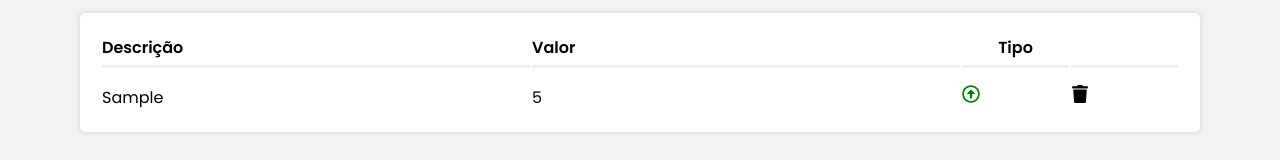
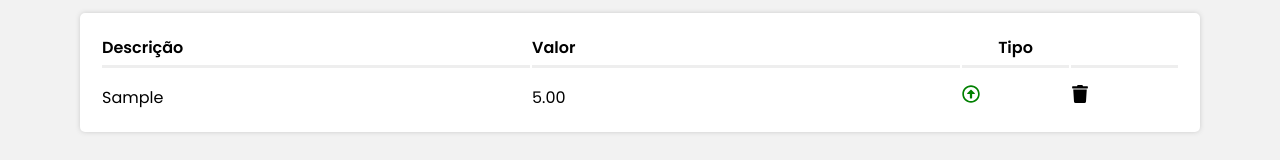
Before and after one commit to serjsouzar/controle-de-financas, a React (Create React App) app: page / in a window 1280 px wide. Both pictures are taken after typing "Sample", "5" into the empty fields and a click on the button "ADICIONAR". Shown: the part 401-561 px from the top of the page. Built offline with nearby package versions, Linux system fonts and the light colour scheme.

Commit message:
total value adjusted

```diff
--- a/public/index.html
+++ b/public/index.html
@@ -1,5 +1,5 @@
 <!DOCTYPE html>
-<html lang="en">
+<html lang="pt-BR">
   <head>
     <meta charset="utf-8" />
     <link rel="icon" href="%PUBLIC_URL%/favicon.ico" />
--- a/src/App.jsx
+++ b/src/App.jsx
@@ -49,6 +49,7 @@ export default function App() {
     setTransactionList(newArrayTransaction);
 
     localStorage.setItem("transaction", JSON.stringify(newArrayTransaction));
+
   }
 
   return (
--- a/src/components/GridItem/GridItem.jsx
+++ b/src/components/GridItem/GridItem.jsx
@@ -6,10 +6,14 @@ import {
 } from "react-icons/fa";
 
 export function GridItem({ item, onDelete }) {
+
+  const amountDecimal = item.amount
+  console.log(parseFloat(amountDecimal).toFixed(2))
+
   return (
     <C.Tr>
       <C.Td>{item.desc}</C.Td>
-      <C.Td>{item.amount}</C.Td>
+      <C.Td>{parseFloat(amountDecimal).toFixed(2)}</C.Td>
       <C.Td alignCenter>
         {item.outcome ? (
           <FaRegArrowAltCircleDown color="red" />
```
